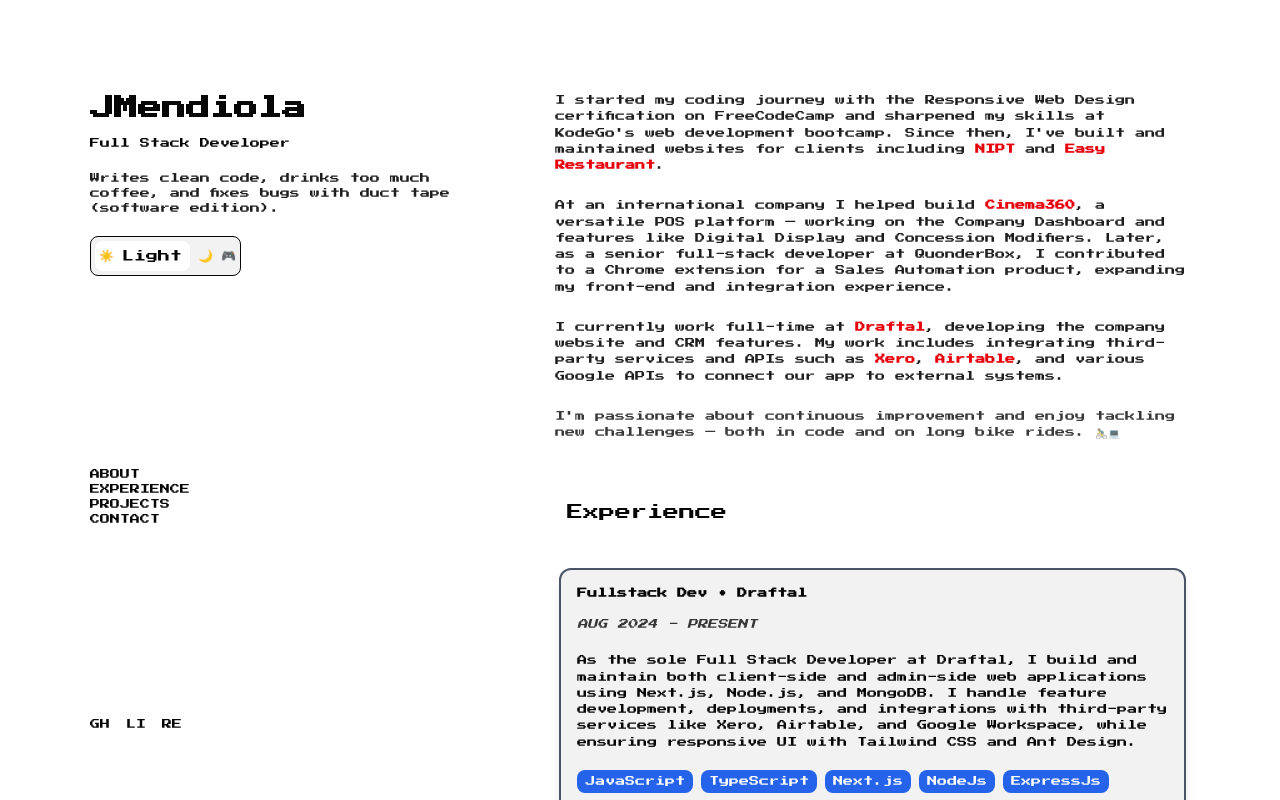
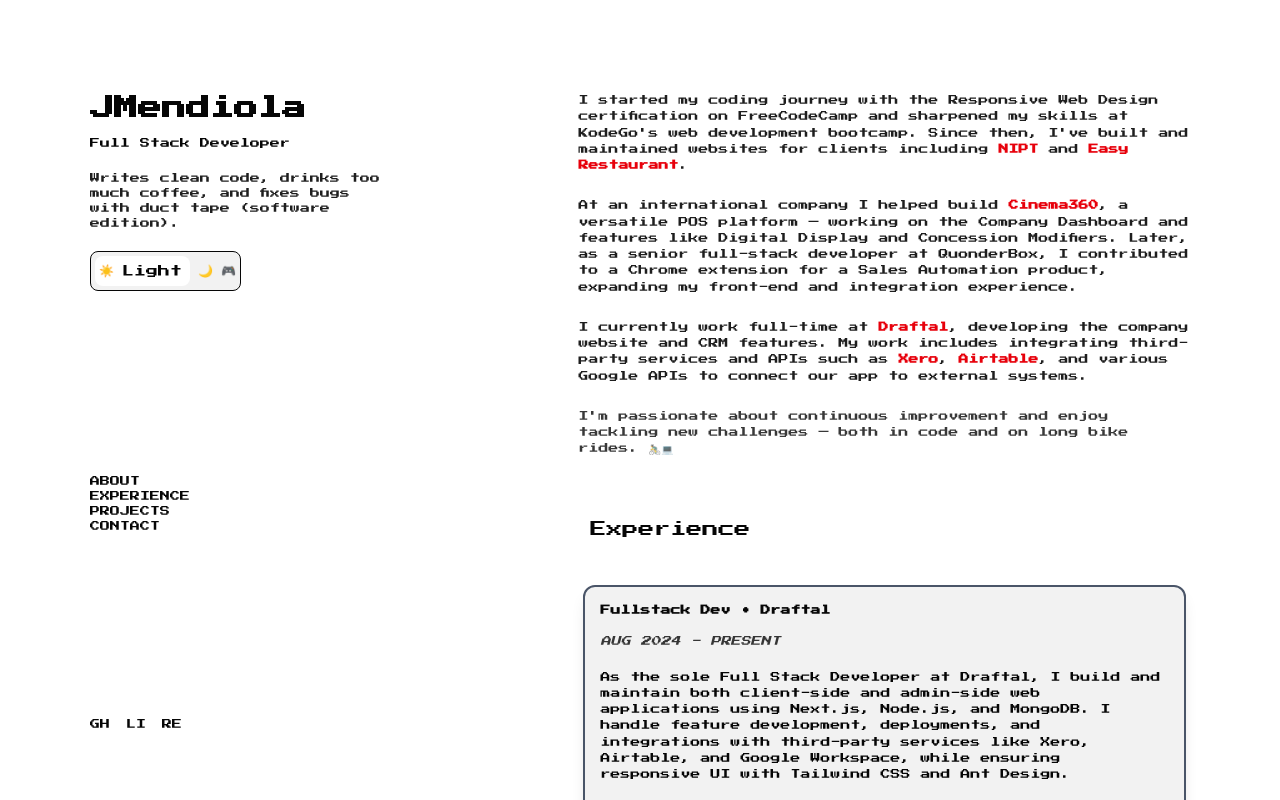
Before and after one commit to AngPayas055/portfolio-2025, a Next.js app: page /hero in a window 1280 px wide. Shown: the top 800 px of the page. Built offline with nearby package versions, Linux system fonts and the light colour scheme.

Commit message:
ratio fix

```diff
--- a/app/hero/Navigation.tsx
+++ b/app/hero/Navigation.tsx
@@ -13,11 +13,11 @@
     "Writes clean code, drinks too much coffee, and fixes bugs with duct tape (software edition).";
 
   return (
-    <div className="md:w-5/12 h-screen py-20 flex flex-col justify-between md:sticky top-0 text-[10px]">
+    <div className="md:w-5/11 h-screen py-20 flex flex-col justify-between md:sticky top-0 text-[10px]">
       <div className="max-w-sm">
         <h1 className="text-2xl font-bold text-[var(--color-text)]">JMendiola</h1>
         <h3 className="text-md text-[var(--color-text)] py-3">Full Stack Developer</h3>
-        <p className="mt-2 text-[var(--color-text)]/90 mb-5">{bio}</p>
+        <p className="mt-2 text-[var(--color-text)]/90 mb-5 max-w-[300px]">{bio}</p>
         <ThemeSwitcher />
       </div>
       <div>
```
